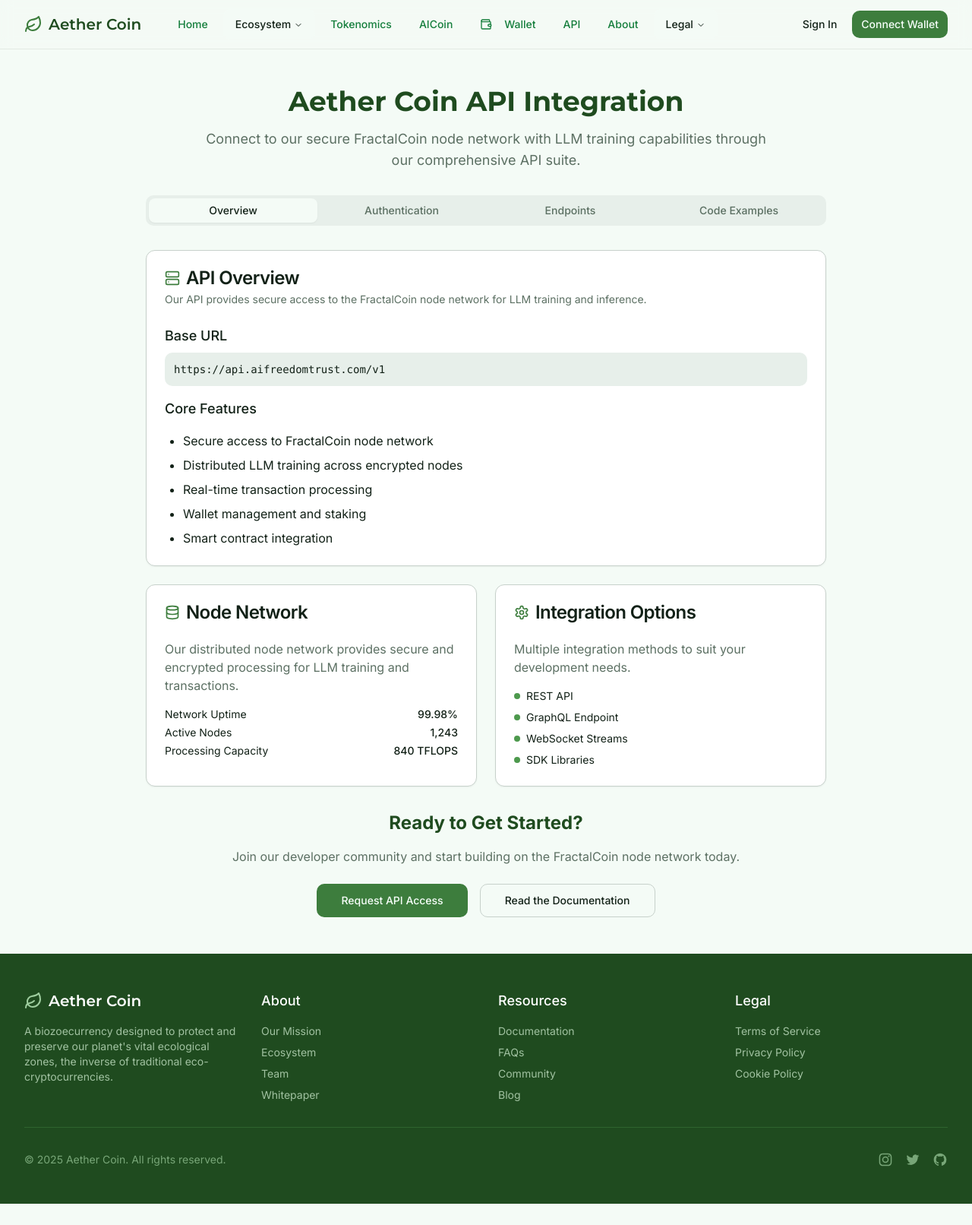
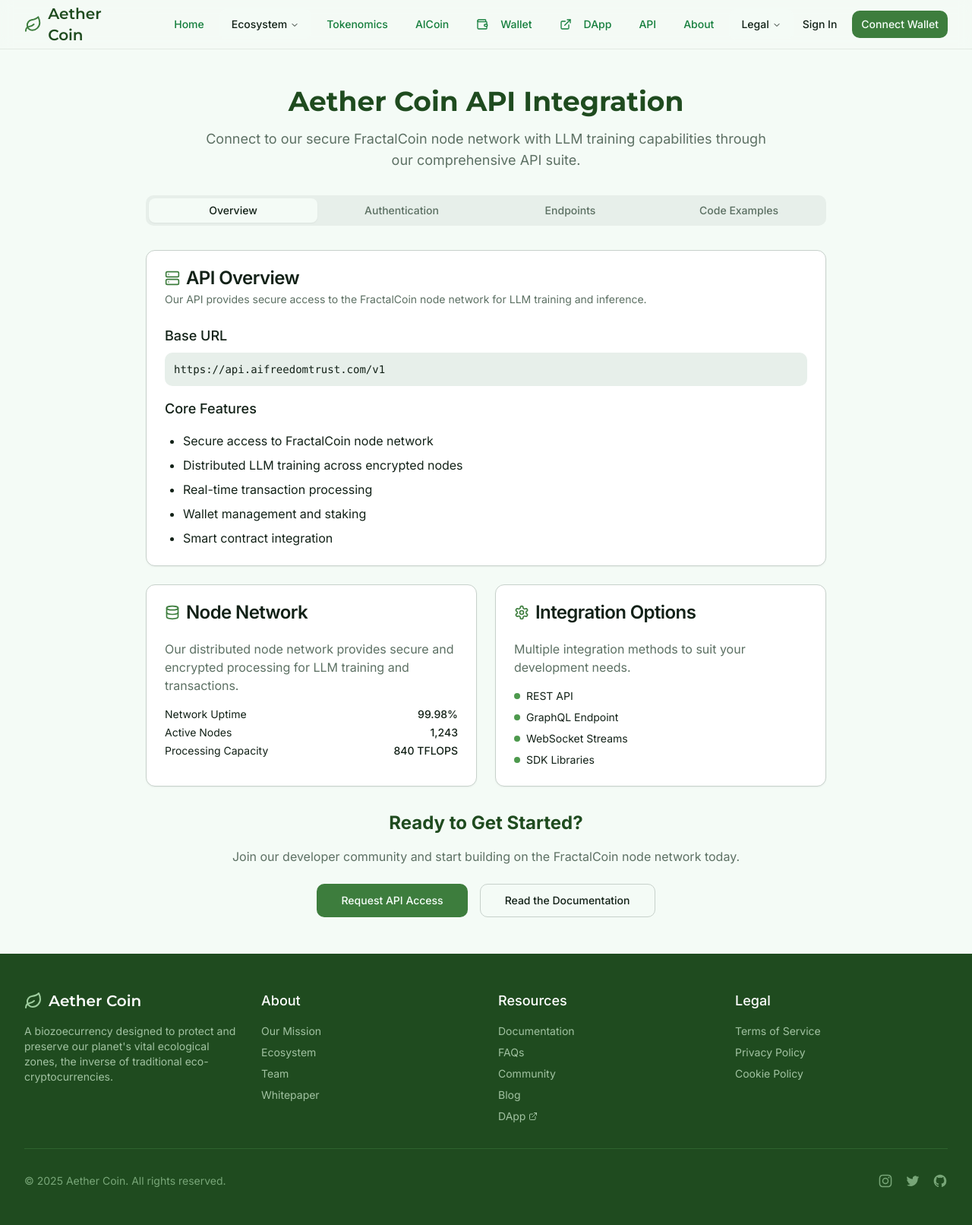
Before and after one commit to AIFreedomTrustFederation/biozone-harmony-boost, a React (Vite) app: page /api in a window 1280 px wide. Shown: the whole page at 76% size. Before the commit the page ends 1584 px from the top, so only its background shows below. Built offline with nearby package versions, Linux system fonts and the light colour scheme.

Commit message:
Add DApp link to homepage
Adds a link to the DApp at https://atc.aifreedomtrust.com/dapp on the homepage.

```diff
--- a/src/components/Footer.tsx
+++ b/src/components/Footer.tsx
@@ -1,6 +1,6 @@
 
 import React from "react";
-import { Leaf } from "lucide-react";
+import { Leaf, ExternalLink } from "lucide-react";
 import { Link } from "react-router-dom";
 
 const Footer = () => {
@@ -35,6 +35,11 @@ const Footer = () => {
               <li><a href="#" className="hover:text-white">FAQs</a></li>
               <li><a href="#" className="hover:text-white">Community</a></li>
               <li><a href="#" className="hover:text-white">Blog</a></li>
+              <li>
+                <a href="https://atc.aifreedomtrust.com/dapp" target="_blank" rel="noopener noreferrer" className="hover:text-white flex items-center">
+                  DApp <ExternalLink className="ml-1 h-3 w-3" />
+                </a>
+              </li>
             </ul>
           </div>
 
--- a/src/components/Navbar.tsx
+++ b/src/components/Navbar.tsx
@@ -2,7 +2,7 @@
 import React from "react";
 import { Button } from "@/components/ui/button";
 import { NavigationMenu, NavigationMenuContent, NavigationMenuItem, NavigationMenuLink, NavigationMenuList, NavigationMenuTrigger } from "@/components/ui/navigation-menu";
-import { Leaf, Wallet } from "lucide-react";
+import { Leaf, Wallet, ExternalLink } from "lucide-react";
 import { Link } from "react-router-dom";
 import { toast } from "sonner";
 
@@ -76,6 +76,16 @@ const Navbar = () => {
             <NavigationMenuItem>
               <NavigationMenuLink asChild>
                 <Button variant="link" asChild>
+                  <a href="https://atc.aifreedomtrust.com/dapp" target="_blank" rel="noopener noreferrer" className="flex items-center">
+                    <ExternalLink className="mr-2 h-4 w-4" />
+                    DApp
+                  </a>
+                </Button>
+              </NavigationMenuLink>
+            </NavigationMenuItem>
+            <NavigationMenuItem>
+              <NavigationMenuLink asChild>
+                <Button variant="link" asChild>
                   <Link to="/api">API</Link>
                 </Button>
               </NavigationMenuLink>
```
